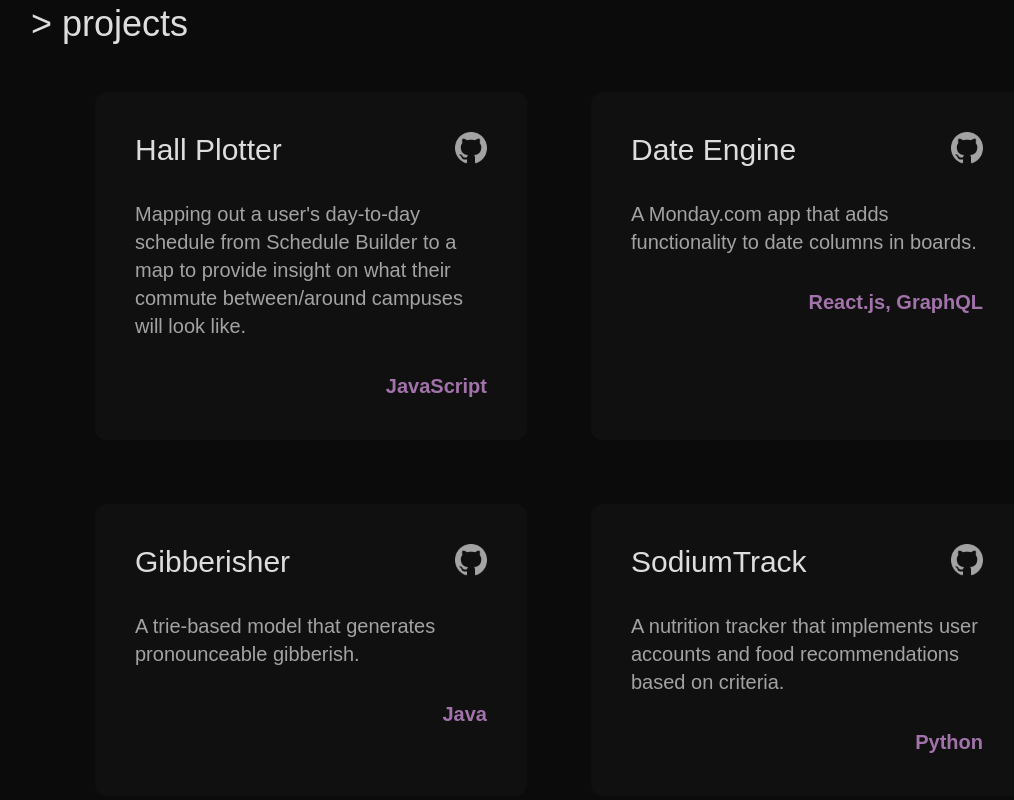
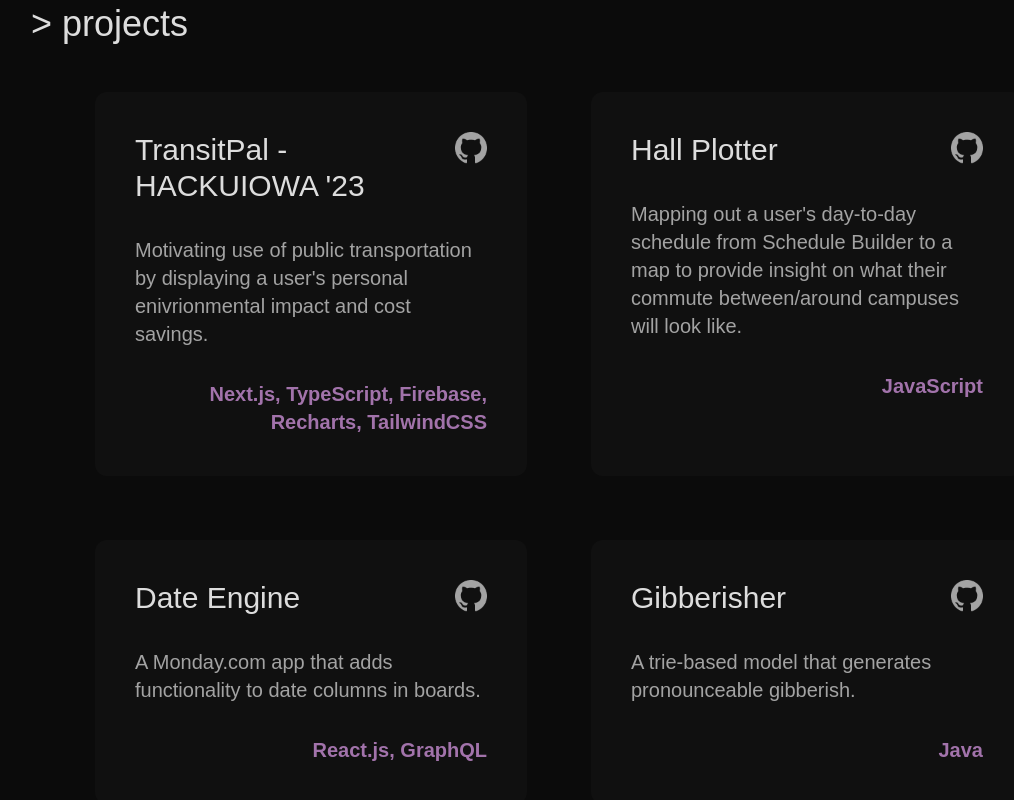
Before and after one commit to joshudd/portfolio, a Next.js app: page / in a window 1280 px wide. Shown: the part 1840-2640 px from the top of the page, without its empty margins (81-1095 px from the left). Built offline with nearby package versions, Linux system fonts and the light colour scheme; a web font is replaced by a local one.

Commit message:
project data

```diff
--- a/src/components/Projects.tsx
+++ b/src/components/Projects.tsx
@@ -1,6 +1,12 @@
 import ProjectCard from "./ProjectCard";
 
 const projectsData = [
+    {
+    name: "TransitPal - HACKUIOWA '23",
+    link: "https://github.com/joshudd/transitpal",
+    tech: "Next.js, TypeScript, Firebase, Recharts, TailwindCSS",
+    desc: "Motivating use of public transportation by displaying a user's personal enivrionmental impact and cost savings.",
+    },
     {
     name: "Hall Plotter",
     link: "https://github.com/doggu/gophergrades",
```
